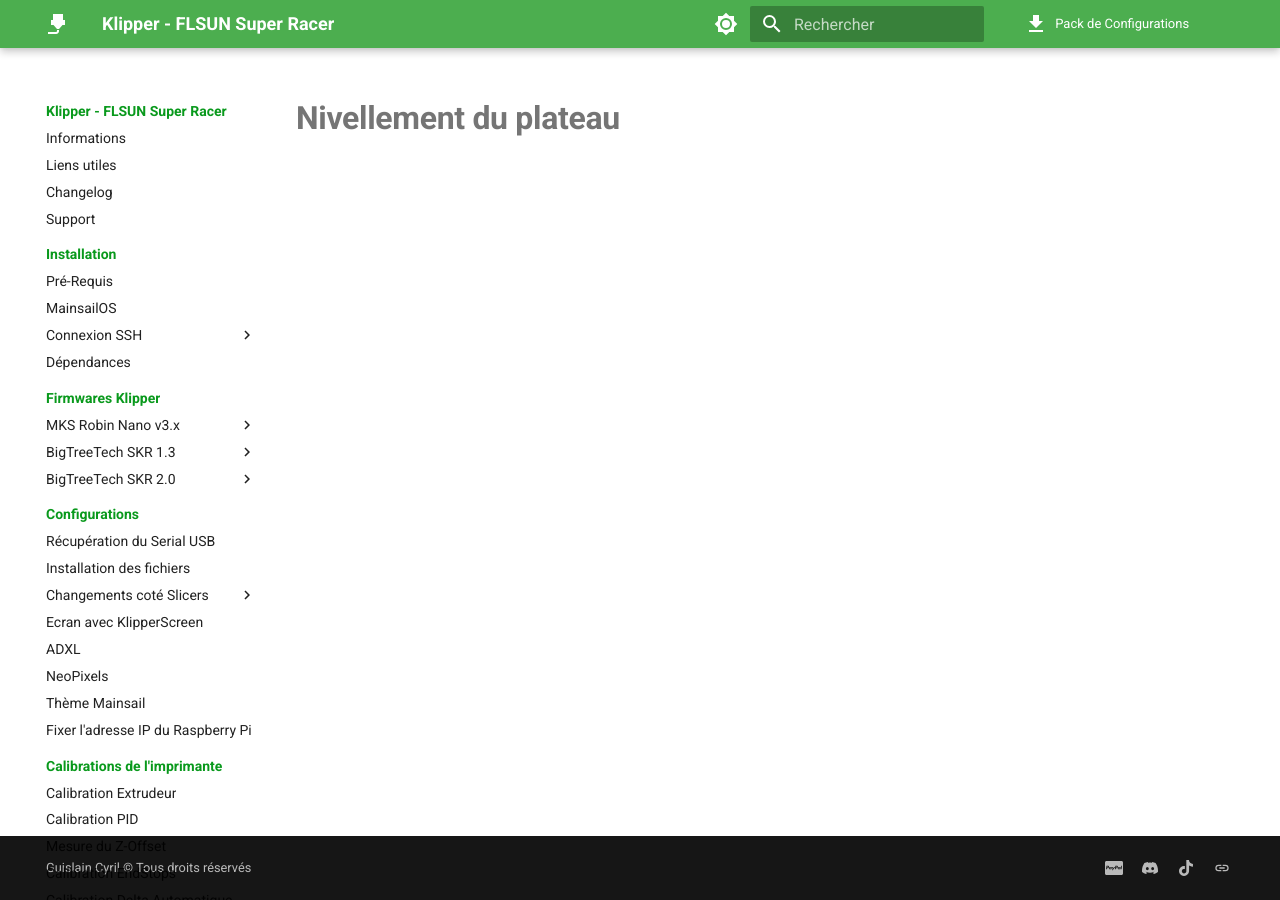
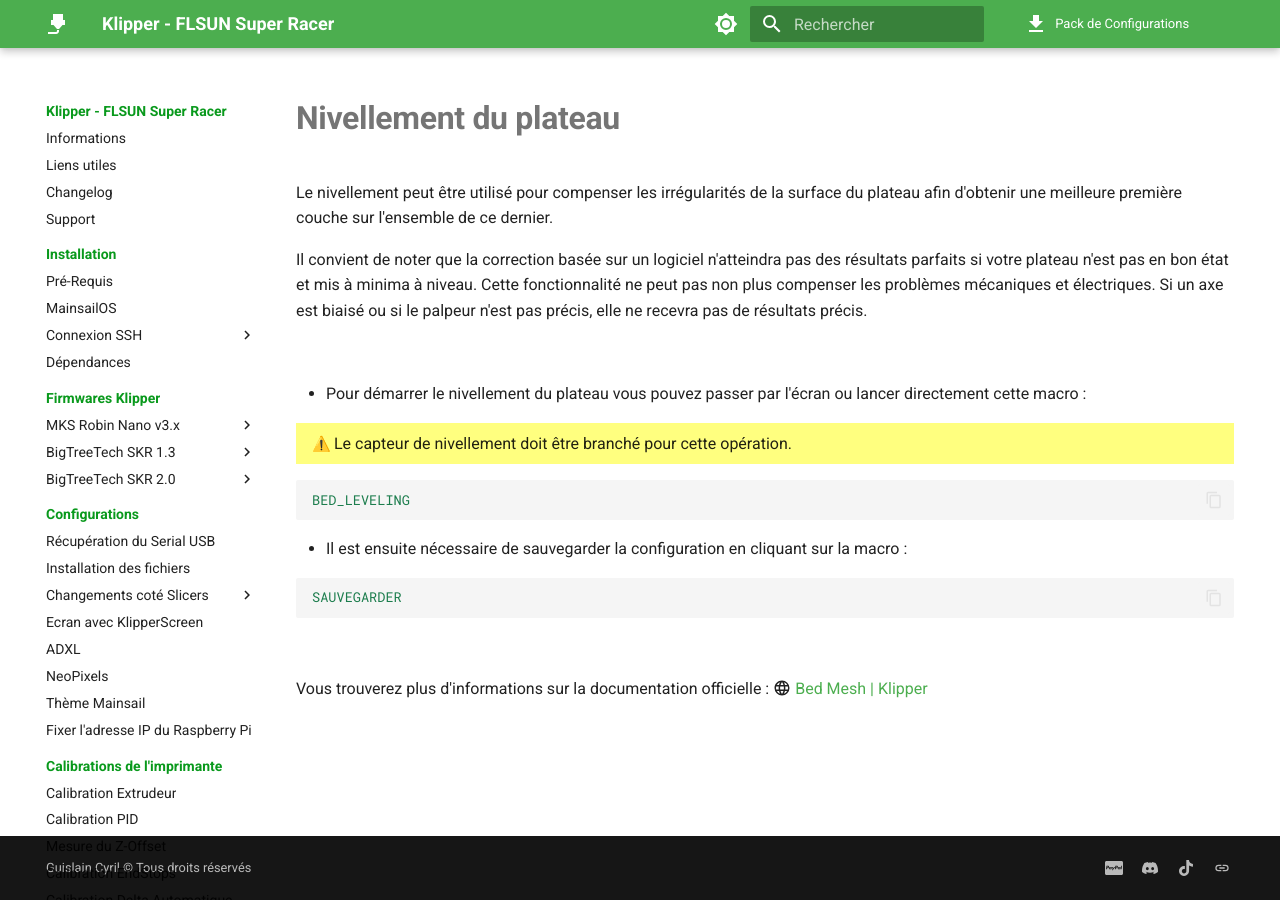
Before and after one commit to Guilouz/test, an MkDocs documentation site: the page built from docs/calibrations/nivellement.md, in a window 1280 px wide. Built offline with MkDocs 1.6.1 and Material for MkDocs 9.7.7, drawn with Linux system fonts in a browser that asks for light colours; emoji names are drawn with the system emoji font; comment, search, counter and statistics services are not loaded.

Commit message:
Update nivellement.md

````diff
--- a/docs/calibrations/nivellement.md
+++ b/docs/calibrations/nivellement.md
@@ -4,3 +4,33 @@
 ---
 
 # Nivellement du plateau
+
+Le nivellement peut être utilisé pour compenser les irrégularités de la surface du plateau afin d'obtenir une meilleure première couche sur l'ensemble de ce dernier.
+
+Il convient de noter que la correction basée sur un logiciel n'atteindra pas des résultats parfaits si votre plateau n'est pas en bon état et mis à minima à niveau. Cette fonctionnalité ne peut pas non plus compenser les problèmes mécaniques et électriques. Si un axe est biaisé ou si le palpeur n'est pas précis, elle ne recevra pas de résultats précis.
+
+<br />
+
+- Pour démarrer le nivellement du plateau vous pouvez passer par l'écran ou lancer directement cette macro :
+
+{==
+
+:warning: Le capteur de nivellement doit être branché pour cette opération.
+
+==}
+
+``` yaml
+BED_LEVELING
+```
+
+- Il est ensuite nécessaire de sauvegarder la configuration en cliquant sur la macro :
+
+``` yaml
+SAUVEGARDER
+```
+
+<br />
+
+Vous trouverez plus d'informations sur la documentation officielle : :material-web: <a href="https://www.klipper3d.org/Bed_Mesh.html" target="blank">Bed Mesh | Klipper</a>
+
+<br />
````
